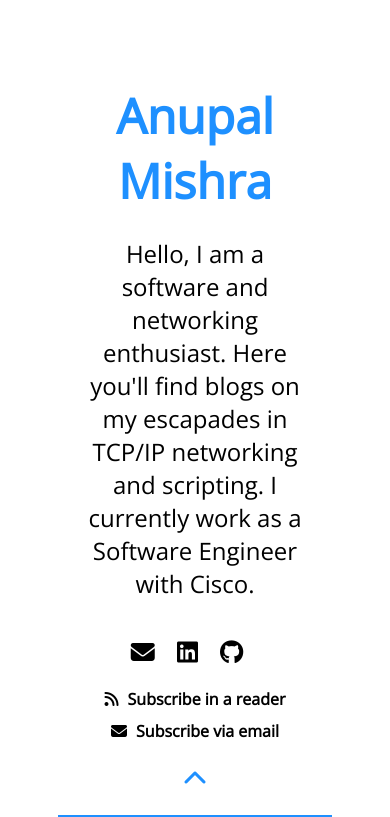
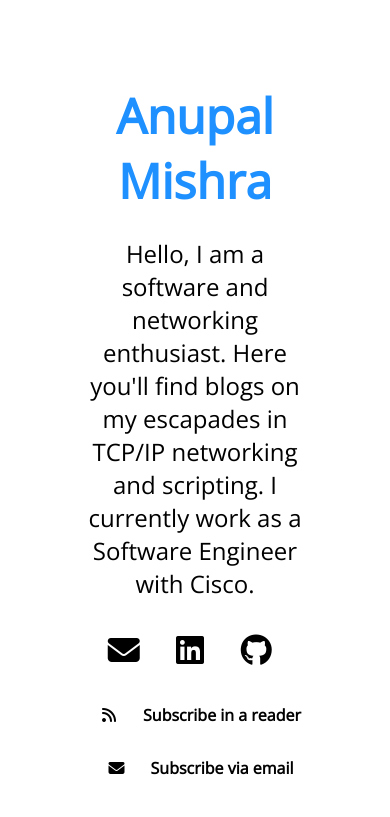
Before and after one commit to Anupal/Anupal.github.io, a plain HTML site: page index.html in a window 390 px wide. Both pictures are taken after a click on the element 195 px from the left and 234 px from the top of the page. Shown: the top 817 px of the page. Drawn offline with nearby package versions, Linux system fonts and the light colour scheme.

Commit message:
fixed mobile icons and border

```diff
--- a/static/main.css
+++ b/static/main.css
@@ -9,13 +9,11 @@ body {
 code {
   font-size: 20px;
   border-radius: 5px;
-  /* border: solid black 1px; */
 }
 
 .main-container {
   width: 1200px;
   margin: 100px auto 100px auto;
-  /* border: solid 2px pink; */
 }
 
 .main-container .brief-about {
@@ -36,7 +34,7 @@ code {
 }
 
 .brief-about .contact i {
-  font-size: 24px;
+  font-size: 32px;
   margin: 10px 10px 0 0;
 }
 
@@ -60,14 +58,13 @@ code {
 }
 
 .subscribe li i {
-  padding: 0 5px 0 0;
+  margin: 0 10px 0 0;
 }
 .subscribe li:hover {
   color: #1E90FF;
 }
 .main-container .content {
   margin-left: 290px;
-  /* border: solid 2px #272727; */
 }
 
 .content .blog-brief {
@@ -100,7 +97,6 @@ code {
     width: auto;
     margin: 0;
     padding: 50px;
-    /* border: solid 2px pink; */
   }
 
   .main-container .brief-about {
@@ -108,7 +104,7 @@ code {
     margin: 0 auto 50px auto;
     position: static;
     border-right: none;
-    border-bottom: solid 2px #1E90FF;
+    border-bottom: solid 5px #1E90FF;
     padding: 20px;
     float:none;
     font-size: 24px;
@@ -145,15 +141,21 @@ code {
   }
 
   .brief-about .contact i {
-    font-size: 24px;
-    margin: 16px 16px 0 0;
+    font-size: 32px;
+    width: 50px;
+    height: 50px;
+    margin: 10px 10px 0 0;
+  }
+  .subscribe li i {
+    width: 40px;
+    height: 40px;
+    margin: 0 10px 0 0;
   }
 
   .main-container .content {
     font-size: 24px;
     margin: auto;
     /* width: 100px; */
-    /* border: solid 2px #272727; */
   }
 
   .content .page {
```
